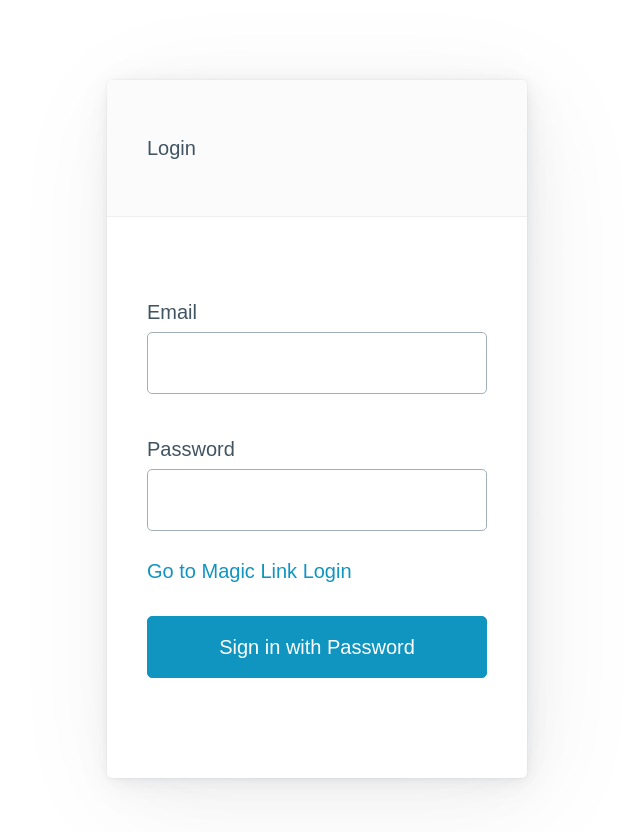
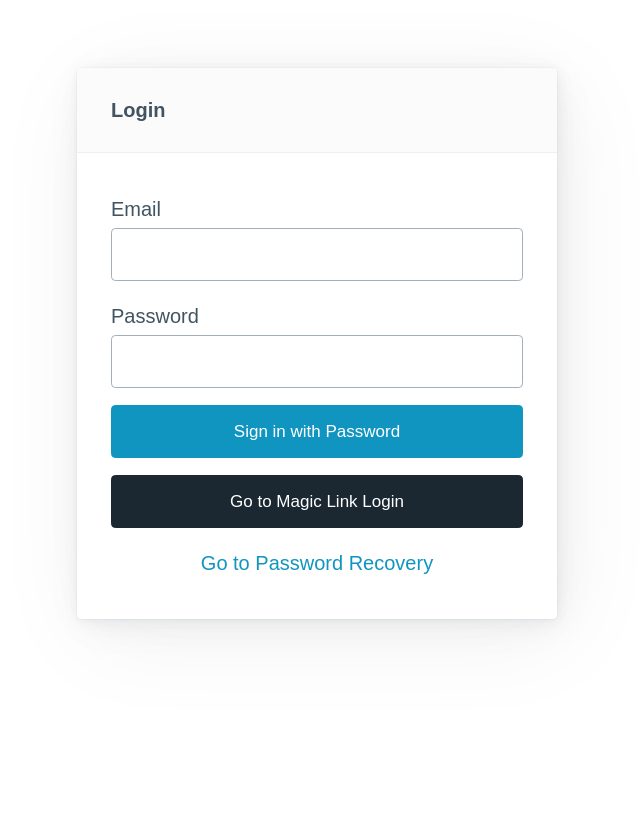
Before and after one commit to valeriikharkin/ticket-system, a Next.js app: page / in a window 1280 px wide. Shown: the top 832 px of the page, without its empty margins (323-963 px from the left). After the commit the page ends 800 px from the top, so only its background shows below. Built offline with nearby package versions, Linux system fonts and the light colour scheme; no server answers.

Commit message:
feat: add functionality to recovery password

```diff
--- a/package.json
+++ b/package.json
@@ -14,8 +14,10 @@
     "@supabase/supabase-js": "^2.56.0",
     "@tabler/icons-react": "^3.34.1",
     "next": "^15.5.2",
+    "nodemailer": "^7.0.5",
     "react": "^19.1.1",
-    "react-dom": "^19.1.1"
+    "react-dom": "^19.1.1",
+    "sass": "^1.66.1"
   },
   "devDependencies": {
     "@eslint/eslintrc": "^3",
--- a/src/app/components/Login.js
+++ b/src/app/components/Login.js
@@ -1,107 +1,152 @@
 "use client";
+import { getSupabaseBrowserClient } from "@/supabase-utils/browserClient";
+import Link from "next/link";
+import { useRouter } from "next/navigation";
+import { useEffect, useRef } from "react";
+import { FORM_TYPES } from "./formTypes";
 
-import { getSupabaseBrowserClient } from "../../supabase-utils/browserClient";
-import Link from "next/link";
-import { useRef } from "react";
-import { useRouter } from "next/navigation";
-import { useEffect } from "react";
+export const Login = ({ formType = "pw-login" }) => {
+  const emailInputRef = useRef(null);
+  const passwordInputRef = useRef(null);
+  const supabase = getSupabaseBrowserClient();
+  const router = useRouter();
 
-export const Login = ({ isPasswordLogin }) => {
+  const isPasswordRecovery = formType === FORM_TYPES.PASSWORD_RECOVERY;
+  const isPasswordLogin = formType === FORM_TYPES.PASSWORD_LOGIN;
+  const isMagicLinkLogin = formType === FORM_TYPES.MAGIC_LINK;
 
-  const emailInputRef = useRef(null)
-  const passwordInputRef = useRef(null)
-
-  const supabase = getSupabaseBrowserClient()
-
-  const router = useRouter()
+  const formAction = isPasswordLogin ? `/auth/pw-login` : `/auth/magic-link`;
 
   useEffect(() => {
     const {
-        data: { subscription }
+      data: { subscription },
     } = supabase.auth.onAuthStateChange((event, session) => {
-        console.log("onAuthStateChange", event)
       if (event === "SIGNED_IN") {
-          router.push("/tickets")
+        router.push("/tickets");
       }
-      })
+    });
 
-      return () => subscription.unsubscribe()
-    }, [])
+    return () => subscription.unsubscribe();
+  }, []);
 
   return (
     <form
       method="POST"
-      action={ isPasswordLogin ? "/auth/pw-login" : "/auth/magic-link"}
+      action={formAction}
       onSubmit={(event) => {
         isPasswordLogin && event.preventDefault();
+
         if (isPasswordLogin) {
-          supabase.auth.signInWithPassword(
-            {
+          supabase.auth
+            .signInWithPassword({
               email: emailInputRef.current.value,
-              password: passwordInputRef.current.value
+              password: passwordInputRef.current.value,
+            })
+            .then((result) => {
+              !result.data?.user && alert("Could not sign in"); // new version
+
+              /** old version:
+              if (result.data?.user) {
+                router.push("/tickets");
+              } else {
+                alert("Could not sign in");
               }
-          )
-          .then((result) => {
-            !result.data?.user && alert("Could not sign in");
-            }
-          )
-        } else {
-          // alert("user wants to login with magic link")
+              */
+            });
         }
       }}
     >
-      <article style={{ maxWidth: "420px", margin: "auto" }}>
-        <header>Login</header>
+      {isPasswordRecovery && (
+        <input type="hidden" name="type" value="recovery" />
+      )}
+
+      <article style={{ maxWidth: "480px", margin: "auto" }}>
+        <header>
+          {isPasswordRecovery && <strong>Request new password</strong>}
+          {!isPasswordRecovery && <strong>Login</strong>}
+        </header>
 
         <fieldset>
-          <label htmlFor="email">Email</label>
+          <label htmlFor="email">
+            Email{" "}
             <input
+              ref={emailInputRef}
               type="email"
               id="email"
               name="email"
-            ref={emailInputRef}
               required
             />
-        </fieldset>
+          </label>
 
-        {
-          isPasswordLogin && (
-            <label htmlFor="password">
-              Password{"  "}
+          {isPasswordLogin && (
+            <label htmlFor="password" style={{ marginTop: "20px" }}>
+              Password{" "}
               <input
+                ref={passwordInputRef}
                 type="password"
                 id="password"
                 name="password"
-              ref={passwordInputRef}
               />
             </label>
-          )
-        }
+          )}
+        </fieldset>
 
-        <p>
-          {
-            isPasswordLogin ? (
+        <button type="submit">
+          {isPasswordLogin && "Sign in with Password"}
+          {isPasswordRecovery && "Request new password"}
+          {isMagicLinkLogin && "Sign in with Magic Link"}
+        </button>
+
+        <div
+          style={{
+            display: "flex",
+            justifyContent: "space-between",
+            flexDirection: "column",
+            gap: "6px",
+            marginBottom: "20px",
+          }}
+        >
+          {!isPasswordLogin && (
             <Link
-                href={{pathname: "/", query: { magicLink: "yes" } }}
+              role="button"
+              className="contrast"
+              href={{
+                pathname: "/",
+                query: { magicLink: "no" },
+              }}
+            >
+              Go to Password Login
+            </Link>
+          )}
+          {!isMagicLinkLogin && (
+            <Link
+              role="button"
+              className="contrast"
+              href={{
+                pathname: "/",
+                query: { magicLink: "yes" },
+              }}
             >
               Go to Magic Link Login
             </Link>
-            ) : (
+          )}
+        </div>
+
+        {!isPasswordRecovery && (
           <Link
-                href={{pathname: "/", query: { magicLink: "no" } }}
+            href={{
+              pathname: "/",
+              query: { passwordRecovery: "yes" },
+            }}
+            style={{
+              textAlign: "center",
+              display: "block",
+            }}
           >
-                Go to Password Login
+            Go to Password Recovery
           </Link>
-            )
-          }
-        </p>
-
-        <button type="submit">
-          Sign in with
-          {isPasswordLogin ? " Password" : " Magic Link"}
-        </button>
-
+        )}
       </article>
     </form>
-  )
-}
+  );
+};
--- /dev/null
+++ b/src/app/components/formTypes.js
@@ -0,0 +1,5 @@
+export const FORM_TYPES = {
+  MAGIC_LINK: "magic-link",
+  PASSWORD_LOGIN: "pw-login",
+  PASSWORD_RECOVERY: "recovery",
+};
--- a/src/app/layout.js
+++ b/src/app/layout.js
@@ -1,18 +1,15 @@
-import "./globals.css";
+import "@/styles/globals.scss";
 
-export const metadata = {
-  title: "Create Next App",
-  description: "Generated by create next app",
-};
-
-export default function RootLayout(pageProps) {
+export default async function RootLayout(pageProps) {
   return (
     <html lang="en">
       <head>
+        {/* ... */}
+        <meta name="viewport" content="width=device-width, initial-scale=1" />
         <link
           rel="stylesheet"
           href="https://cdn.jsdelivr.net/npm/@picocss/pico@1/css/pico.min.css"
-        />
+        ></link>
       </head>
       <body>
         <main className="container">{pageProps.children}</main>
@@ -20,3 +17,27 @@ export default function RootLayout(pageProps) {
     </html>
   );
 }
+
+
+// import "./globals.css";
+
+// export const metadata = {
+//   title: "Create Next App",
+//   description: "Generated by create next app",
+// };
+
+// export default function RootLayout(pageProps) {
+//   return (
+//     <html lang="en">
+//       <head>
+//         <link
+//           rel="stylesheet"
+//           href="https://cdn.jsdelivr.net/npm/@picocss/pico@1/css/pico.min.css"
+//         />
+//       </head>
+//       <body>
+//         <main className="container">{pageProps.children}</main>
+//       </body>
+//     </html>
+//   );
+// }
--- a/src/app/verify/route.js
+++ /dev/null
@@ -1,21 +0,0 @@
-import { getSupabaseCookiesUtilClient } from "@/supabase-utils/cookiesUtilClient"
-import { NextResponse } from "next/server"
-
-export async function GET(request) {
-  const { searchParams } = new URL(request.url)
-  const hashed_token = searchParams.get("hashed_token")
-
-  const supabase = getSupabaseCookiesUtilClient()
-  const { error } = await supabase.auth.verifyOtp({
-    type: "magiclink",
-    token_hash: hashed_token
-  })
-
-  if (error) {
-    return NextResponse.redirect(
-      new URL("/error?type=invalid_magiclink", request.url)
-    )
-  } else {
-    return NextResponse.redirect(new URL("/tickets", request.url))
-  }
-}
--- /dev/null
+++ b/src/styles/globals.scss
@@ -0,0 +1,146 @@
+:root {
+  --max-width: 1100px;
+  --border-radius: 4px;
+  --font-mono: ui-monospace, Menlo, Monaco, "Cascadia Mono", "Segoe UI Mono",
+    "Roboto Mono", "Oxygen Mono", "Ubuntu Monospace", "Source Code Pro",
+    "Fira Mono", "Droid Sans Mono", "Courier New", monospace;
+}
+
+* {
+  box-sizing: border-box;
+  padding: 0;
+  margin: 0;
+
+  &:last-child:not(footer) {
+    margin-bottom: 0 !important;
+  }
+}
+
+html {
+  color-scheme: dark;
+}
+
+html,
+body {
+  max-width: 100vw;
+  font-family: sans-serif;
+  font-size: 17px;
+}
+
+pre,
+code {
+  display: block;
+}
+
+code {
+  font-family: var(--font-mono);
+  background-color: rgb(84, 84, 84);
+  padding: 1rem;
+  border-radius: var(--border-radius);
+  margin: 1rem;
+  overflow: hidden;
+
+  &::before {
+    display: block;
+    content: attr(data-label);
+    margin: -1rem -1rem 1rem -1rem;
+    background-color: #e54eb05b;
+    padding: 0.4rem;
+    min-width: 250px;
+  }
+
+  &.inline {
+    display: inline;
+    margin: 0;
+    padding: 0 4px;
+
+    &::before {
+      display: none;
+    }
+  }
+}
+
+main {
+  display: flex;
+  flex-direction: column;
+  align-items: center;
+  justify-content: center;
+  min-height: 100vh;
+  padding: 3em;
+}
+
+body {
+  color: rgb(var(--foreground-rgb));
+  background: linear-gradient(
+      to bottom,
+      transparent,
+      rgb(var(--background-end-rgb))
+    )
+    rgb(var(--background-start-rgb));
+}
+
+a {
+  color: inherit;
+  text-decoration: none;
+}
+
+h1 {
+  color: #f2b3ff;
+}
+
+h1,
+h2 {
+  margin-bottom: 0.4em;
+}
+
+a.highlight {
+  background-color: rgba(255, 255, 0, 0.118);
+  display: inline-block;
+  padding: 0.2em;
+
+  transition: background-color 0.2s ease-in-out;
+
+  &:hover {
+    background-color: rgba(255, 255, 0, 0.2);
+  }
+}
+
+ul li {
+  margin-bottom: 10px;
+}
+
+button {
+  border: none;
+  background-color: rgba(255, 255, 255, 0.05);
+  cursor: pointer;
+  padding: 0.5rem 1rem;
+  border-radius: var(--border-radius);
+  border: 1px solid rgba(255, 255, 255, 0.1);
+  transition: background-color 0.2s ease-in-out;
+
+  &:hover {
+    background-color: rgba(255, 255, 255, 0.1);
+  }
+}
+
+// pico css changes
+article,
+article > header,
+article > footer {
+  --block-spacing-vertical: calc(2.4 * var(--spacing));
+}
+
+h1,
+h2,
+h3,
+h4,
+h5,
+h6 {
+  &:not(:last-child) {
+    margin-bottom: 0.9em !important;
+  }
+
+  &:last-child {
+    margin-bottom: 0 !important;
+  }
+}
--- a/src/supabase-utils/adminClient.js
+++ b/src/supabase-utils/adminClient.js
@@ -1,6 +1,6 @@
 import { createClient } from "@supabase/supabase-js";
 
-export const getSupbaseAdminClient = () => {
+export const getSupabaseAdminClient = () => {
   return createClient(
     process.env.NEXT_PUBLIC_SUPABASE_URL,
     process.env.SUPABASE_SERVICE_ROLE_KEY
```
Also changed, not shown: src/app/auth/magic-link/route.js (+35 -36 lines), src/app/auth/verify/route.js (added, +32 -0 lines), 1 other file (tests, documents, lock files or other folders). Lines whose indentation alone changed are shown as unchanged.
